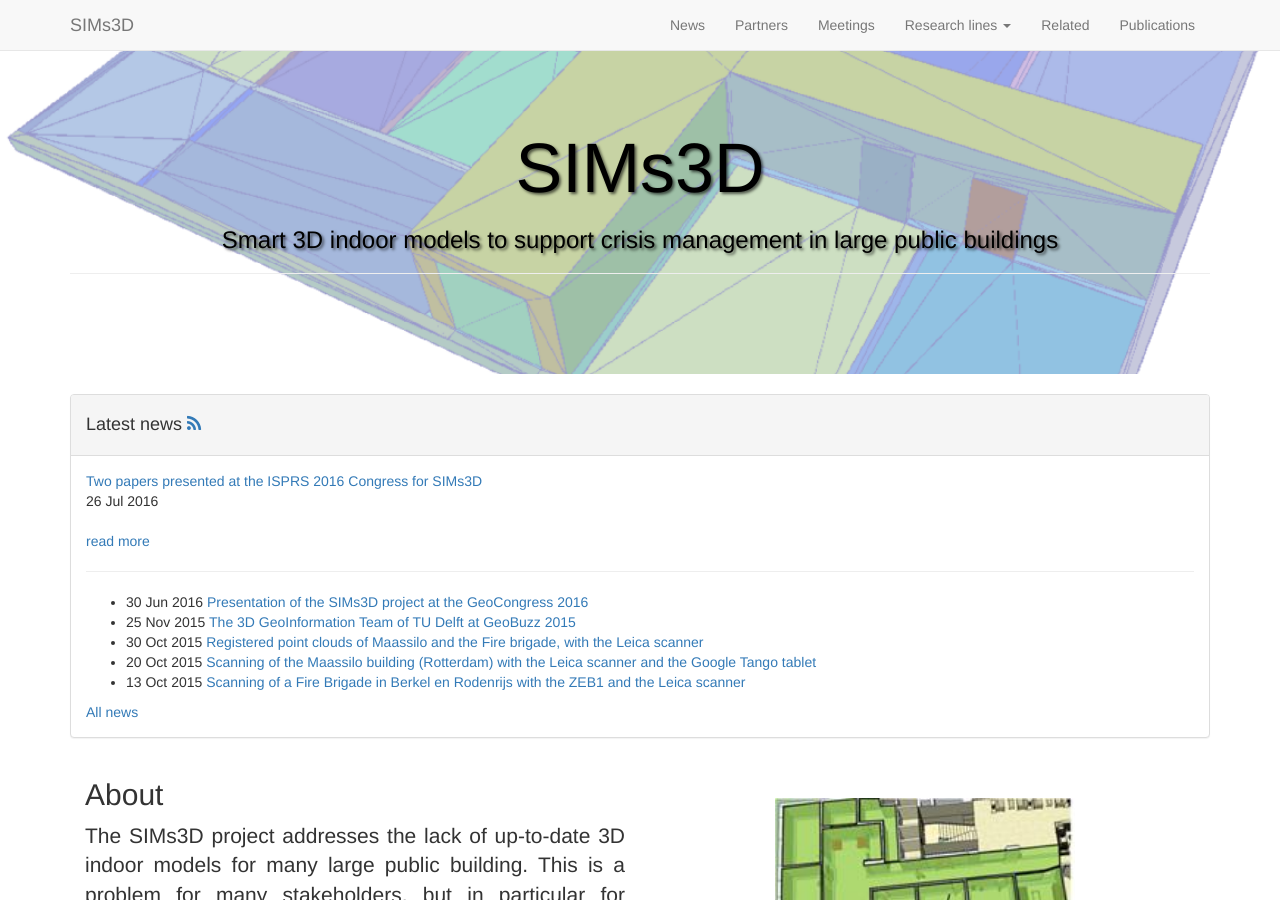
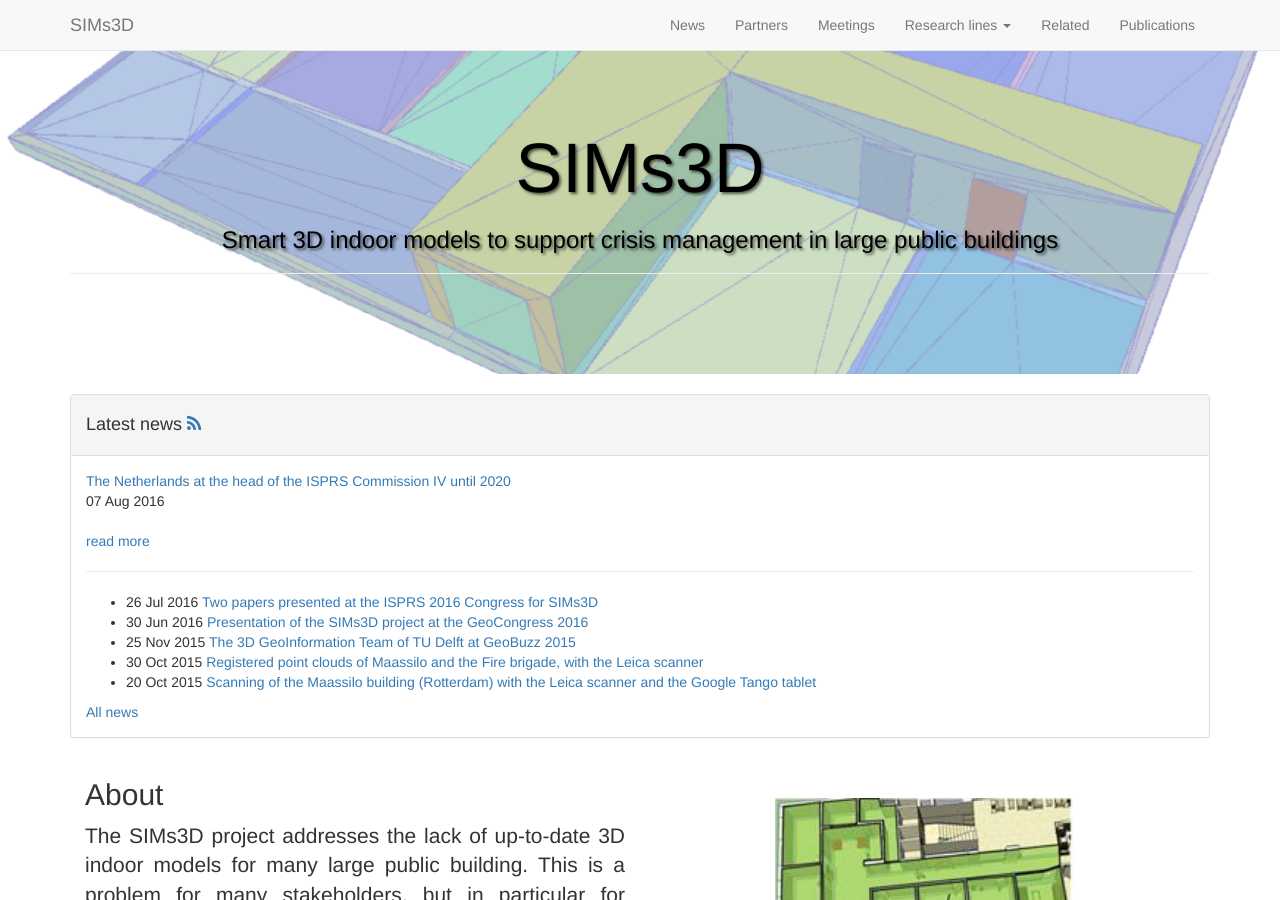
Before and after one commit to SIMs3D/sims3d.github.io, a Jekyll site: the page built from index.html, in a window 1280 px wide and 900 px high. Built offline with Jekyll 4.4.1, drawn with Linux system fonts in a browser that asks for light colours; nearby versions of some CDN libraries.

Commit message:
Post on the ISPRS new Technical Commissions

```diff
--- /dev/null
+++ b/_posts/2016-08-07-isprs_commissions.md
@@ -0,0 +1,32 @@
+---
+layout: post
+title:  "The Netherlands at the head of the ISPRS Commission IV until 2020"
+categories: news
+date:   2016-08-07
+author: Abdoulaye Diakité
+---
+
+<div align="justify">
+<font size="4">
+
+The <a href="http://www.isprs2016-prague.com/">XXIII ISPRS congress</a> held in Prague in mid-July has been the opportunity for several restructuring in the organizational chart of the international society. One important change is the setting of 5 Technical Commissions for 2016 to 2020, that is 3 commissions less than the previous years. The <a href="http://www2.isprs.org/commissions.html">new commissions</a> are established as follows:  Sensor Systems (Com. I), Photogrammetry (Com. II), Remote Sensing (Com. III), Spatial Information Science (Com. IV) and Education and outreach (Com. V).
+
+<br>
+<br>
+
+<div class="row">
+  <div class="col-sm-12 col-md-6">
+    <img src="/img/2016/isprs_com1.jpeg" style='height: 100%; width: 100%; object-fit: contain' />
+  </div>
+  <div class="col-sm-12 col-md-6">
+	<img src="/img/2016/isprs_com2.jpeg" style='height: 100%; width: 100%; object-fit: contain' />
+  </div>
+</div>
+
+<br>
+<br>
+
+The left picture above shows the new faces at the head of the five commissions, with (from left to right) Fabio Remondino (Com. II), Jiang Jie (Com. III), Stefan Hintz (Com. I), Sisi Zlatanova (Com. IV) and A. Senthil Kumar (Com. V). Indeed, Netherlands took the presidency of Com IV on Spatial Information Science with Sisi Zlatanova who will be the president for the period 2016-2020. The ISPRS COM. IV symposium will be organised in the Netherlands in 2018. The substrcture of the new commissions are being actively set, and soon the presidents and vice-presidents will be listed in the <a href="http://www2.isprs.org/commissions.html">ISPRS</a> official webpage.
+
+</font>
+</div>
```
Also changed, not shown: _posts/2015-11-25-geobuzz-2015.md (+2 -2 lines), _posts/2016-06-30-geocongress-2016.md (+2 -2 lines), img/2016/isprs_com1.JPG (added), img/2016/isprs_com2.PNG (added).
